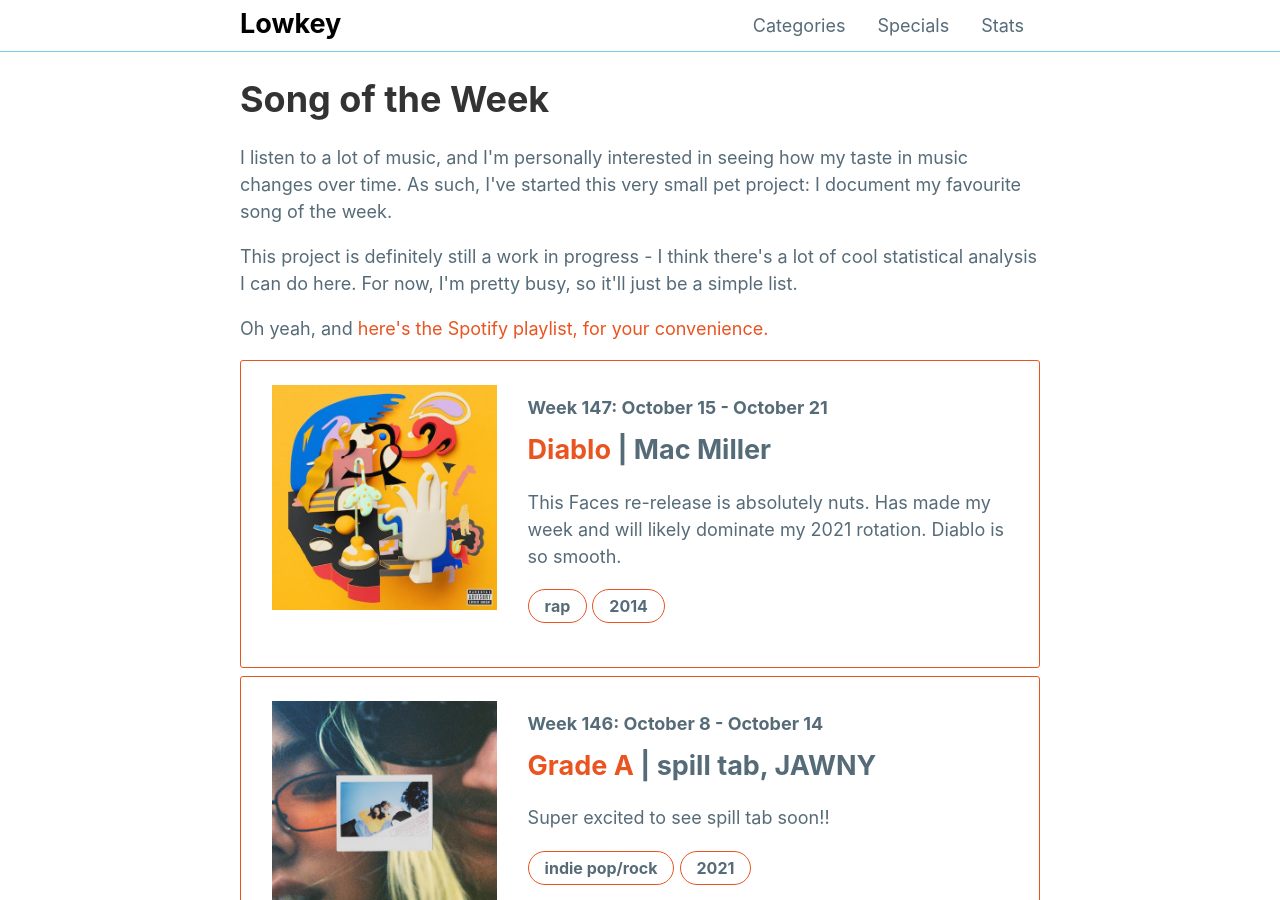
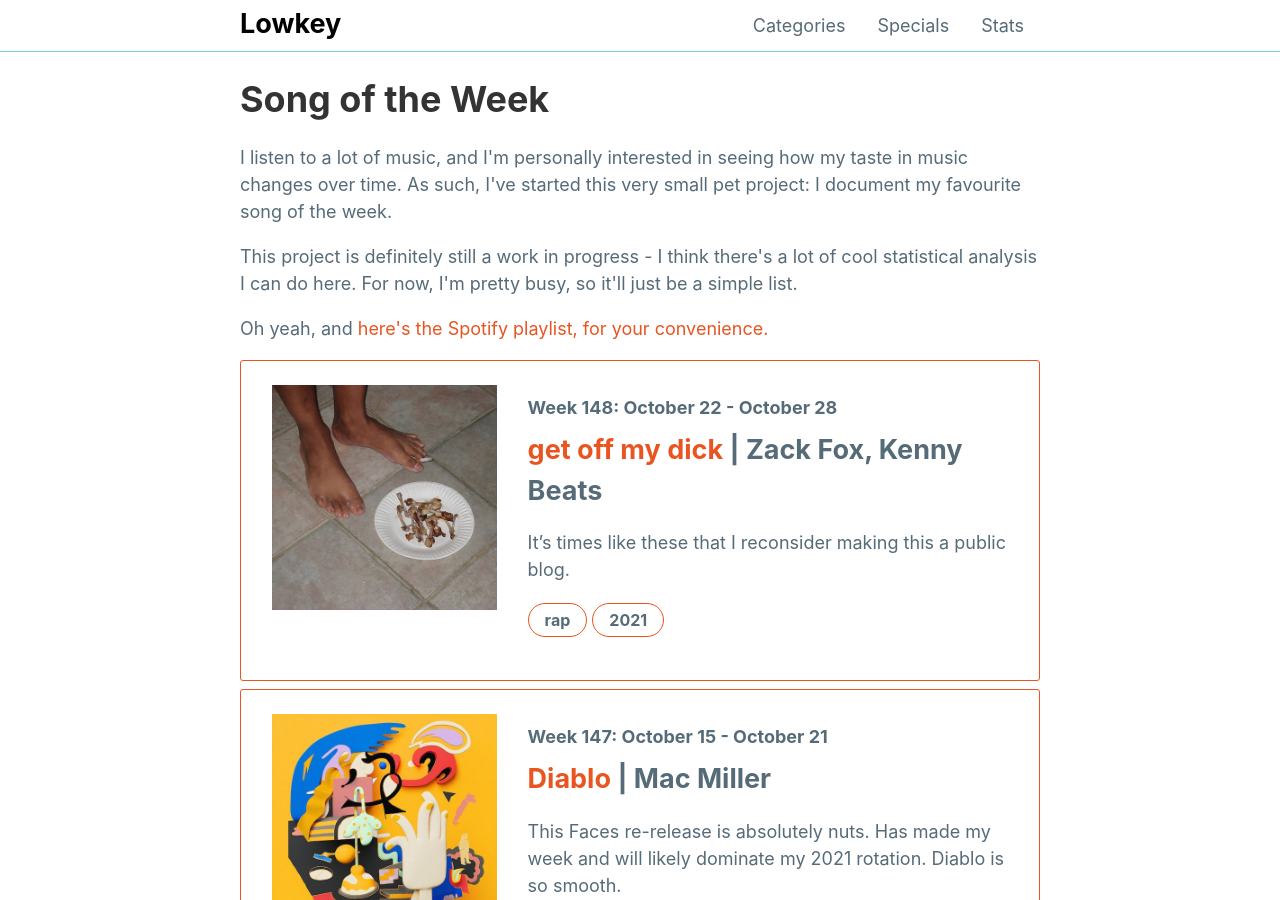
Before and after one commit to mattxwang/lowkey, a Jekyll site: the page built from stats/song-of-the-week.html, in a window 1280 px wide and 900 px high. Built offline with Jekyll 4.4.1, drawn with Linux system fonts in a browser that asks for light colours; comment, search, counter and statistics services are not loaded.

Commit message:
uh ... no comment

```diff
--- a/_data/sotw.yml
+++ b/_data/sotw.yml
@@ -1468,3 +1468,13 @@ week147:
   year: 2014
   blurb: >
     This Faces re-release is absolutely nuts. Has made my week and will likely dominate my 2021 rotation. Diablo is so smooth.
+week148:
+  week: "Week 148: October 22 - October 28"
+  title: "get off my dick"
+  artist: "Zack Fox, Kenny Beats"
+  album: "shut the fuck up talking to me"
+  album_art: "stfuttm.jpeg"
+  genre: "rap"
+  year: 2021
+  blurb: >
+    It's times like these that I reconsider making this a public blog.
```
Also changed, not shown: img/albums/stfuttm.jpeg (added).
